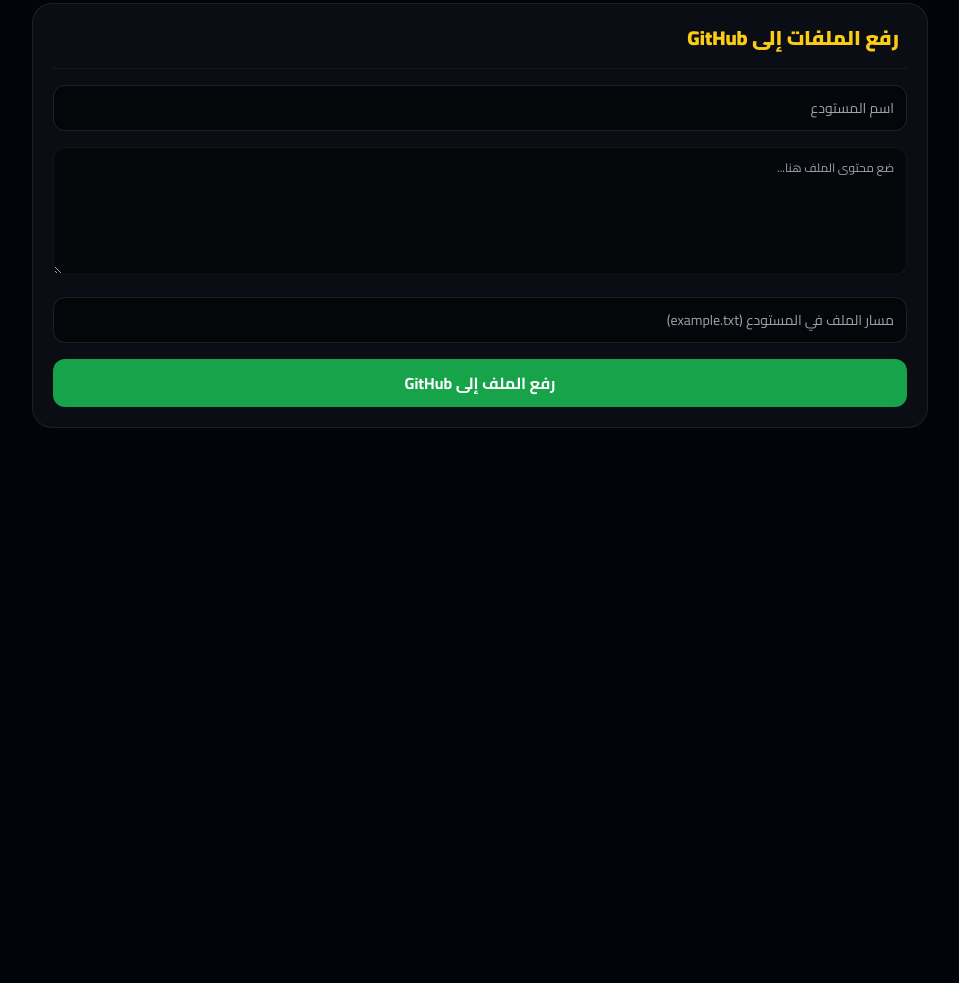
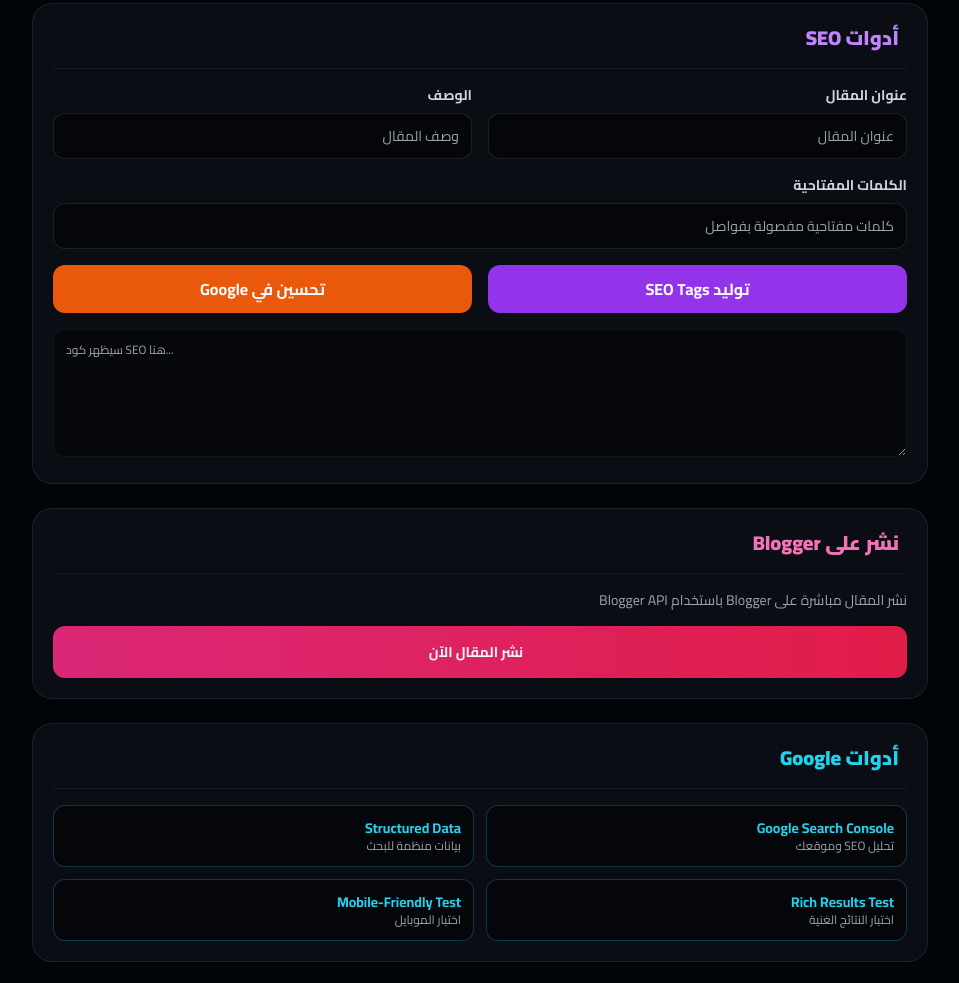
Before and after one commit to sal3023/youtube-studio-p, a website: page index.html in a window 1280 px wide. Shown: the part 1024-2007 px from the top of the page, without its empty margins (160-1119 px from the left). Before the commit the page ends 1468 px from the top, so only its background shows below. Drawn offline with nearby package versions, Linux system fonts and the light colour scheme.

Commit message:
Update index.html

```diff
--- a/index.html
+++ b/index.html
@@ -21,7 +21,8 @@
   <div class="flex items-center gap-3">
     <div class="w-8 h-8 bg-blue-600 rounded-lg flex items-center justify-center font-black text-white">T5</div>
     <div class="text-[10px] font-bold text-emerald-400 flex items-center gap-1.5">
-      <div class="w-1.5 h-1.5 bg-emerald-400 rounded-full animate-pulse"></div> متصل
+      <div class="w-1.5 h-1.5 bg-emerald-400 rounded-full animate-pulse"></div>
+      متصل
     </div>
   </div>
 </header>
@@ -48,6 +49,60 @@
 <button id="save-keys" class="w-full bg-blue-600 py-3 rounded-xl text-white font-bold">حفظ المفاتيح</button>
 </div>
 
+<!-- أدوات SEO -->
+<div class="glass p-5 space-y-4">
+<h2 class="text-xl font-black text-purple-400 flex items-center gap-2 border-b border-white/5 pb-4"><i data-lucide="search"></i> أدوات SEO</h2>
+<div class="grid grid-cols-2 gap-4">
+<div>
+<label class="block text-sm font-bold mb-2 text-gray-300">عنوان المقال</label>
+<input type="text" id="seo-title" placeholder="عنوان المقال" class="w-full bg-black/50 border border-white/10 rounded-xl p-3 text-sm text-white outline-none">
+</div>
+<div>
+<label class="block text-sm font-bold mb-2 text-gray-300">الوصف</label>
+<input type="text" id="seo-description" placeholder="وصف المقال" class="w-full bg-black/50 border border-white/10 rounded-xl p-3 text-sm text-white outline-none">
+</div>
+</div>
+<div>
+<label class="block text-sm font-bold mb-2 text-gray-300">الكلمات المفتاحية</label>
+<input type="text" id="seo-keywords" placeholder="كلمات مفتاحية مفصولة بفواصل" class="w-full bg-black/50 border border-white/10 rounded-xl p-3 text-sm text-white outline-none">
+</div>
+<div class="grid grid-cols-2 gap-4">
+<button id="btn-generate-seo" class="bg-purple-600 py-3 rounded-xl text-white font-bold hover:bg-purple-700 transition">توليد SEO Tags</button>
+<button id="optimize-google" class="bg-orange-600 py-3 rounded-xl text-white font-bold hover:bg-orange-700 transition">تحسين في Google</button>
+</div>
+<textarea id="seo-output" class="w-full h-32 bg-black/40 border border-white/5 rounded-xl p-3 text-xs text-emerald-400 outline-none" placeholder="سيظهر كود SEO هنا..." dir="ltr"></textarea>
+</div>
+
+<!-- نشر على Blogger -->
+<div class="glass p-5 space-y-4">
+<h2 class="text-xl font-black text-pink-400 flex items-center gap-2 border-b border-white/5 pb-4"><i data-lucide="globe"></i> نشر على Blogger</h2>
+<p class="text-sm text-gray-400">نشر المقال مباشرة على Blogger باستخدام Blogger API</p>
+<button id="publish-blogger" class="w-full bg-gradient-to-r from-pink-600 to-rose-600 py-4 rounded-xl font-bold text-sm flex justify-center items-center gap-2 hover:opacity-90 transition"><i data-lucide="send"></i> نشر المقال الآن</button>
+</div>
+
+<!-- روابط أدوات جوجل -->
+<div class="glass p-5 space-y-4">
+<h2 class="text-xl font-black text-cyan-400 flex items-center gap-2 border-b border-white/5 pb-4"><i data-lucide="external-link"></i> أدوات Google</h2>
+<div class="grid grid-cols-2 gap-3">
+<a href="https://search.google.com/search-console" target="_blank" class="block bg-black/50 border border-cyan-500/30 rounded-xl p-3 hover:bg-cyan-500/10 transition">
+<div class="font-bold text-cyan-400 text-sm">Google Search Console</div>
+<div class="text-xs text-gray-400">تحليل SEO وموقعك</div>
+</a>
+<a href="https://developers.google.com/search/docs/appearance/structured-data/intro" target="_blank" class="block bg-black/50 border border-cyan-500/30 rounded-xl p-3 hover:bg-cyan-500/10 transition">
+<div class="font-bold text-cyan-400 text-sm">Structured Data</div>
+<div class="text-xs text-gray-400">بيانات منظمة للبحث</div>
+</a>
+<a href="https://search.google.com/test/rich-results" target="_blank" class="block bg-black/50 border border-cyan-500/30 rounded-xl p-3 hover:bg-cyan-500/10 transition">
+<div class="font-bold text-cyan-400 text-sm">Rich Results Test</div>
+<div class="text-xs text-gray-400">اختبار النتائج الغنية</div>
+</a>
+<a href="https://search.google.com/test/mobile-friendly" target="_blank" class="block bg-black/50 border border-cyan-500/30 rounded-xl p-3 hover:bg-cyan-500/10 transition">
+<div class="font-bold text-cyan-400 text-sm">Mobile-Friendly Test</div>
+<div class="text-xs text-gray-400">اختبار الموبايل</div>
+</a>
+</div>
+</div>
+
 <!-- رفع الملفات إلى GitHub -->
 <div class="glass p-5 space-y-4">
 <h2 class="text-xl font-black text-yellow-400 flex items-center gap-2 border-b border-white/5 pb-4"><i data-lucide="upload-cloud"></i> رفع الملفات إلى GitHub</h2>
@@ -60,6 +115,38 @@
 </div>
 </main>
 
+<script>
+  // عناصر الإدخال
+  const geminiInput = document.getElementById('gemini-key');
+  const blogIdInput = document.getElementById('blog-id');
+  const bloggerTokenInput = document.getElementById('blogger-token');
+  const googleKeyInput = document.getElementById('google-key');
+  const githubTokenInput = document.getElementById('github-token');
+
+  // تحميل المفاتيح تلقائياً عند فتح الصفحة
+  window.addEventListener('DOMContentLoaded', () => {
+    const keys = JSON.parse(localStorage.getItem('tosh5_keys') || '{}');
+    if (keys.GEMINI_KEY) geminiInput.value = keys.GEMINI_KEY;
+    if (keys.BLOG_ID) blogIdInput.value = keys.BLOG_ID;
+    if (keys.BLOGGER_TOKEN) bloggerTokenInput.value = keys.BLOGGER_TOKEN;
+    if (keys.GOOGLE_KEY) googleKeyInput.value = keys.GOOGLE_KEY;
+    if (keys.GITHUB_TOKEN) githubTokenInput.value = keys.GITHUB_TOKEN;
+  });
+
+  // حفظ تلقائي عند الكتابة
+  [geminiInput, blogIdInput, bloggerTokenInput, googleKeyInput, githubTokenInput].forEach(input => {
+    input.addEventListener('input', () => {
+      const keys = {
+        GEMINI_KEY: geminiInput.value.trim(),
+        BLOG_ID: blogIdInput.value.trim(),
+        BLOGGER_TOKEN: bloggerTokenInput.value.trim(),
+        GOOGLE_KEY: googleKeyInput.value.trim(),
+        GITHUB_TOKEN: githubTokenInput.value.trim()
+      };
+      localStorage.setItem('tosh5_keys', JSON.stringify(keys));
+    });
+  });
+</script>
 <script src="./app.js"></script>
 <script>lucide.replace();</script>
 </body>
```
